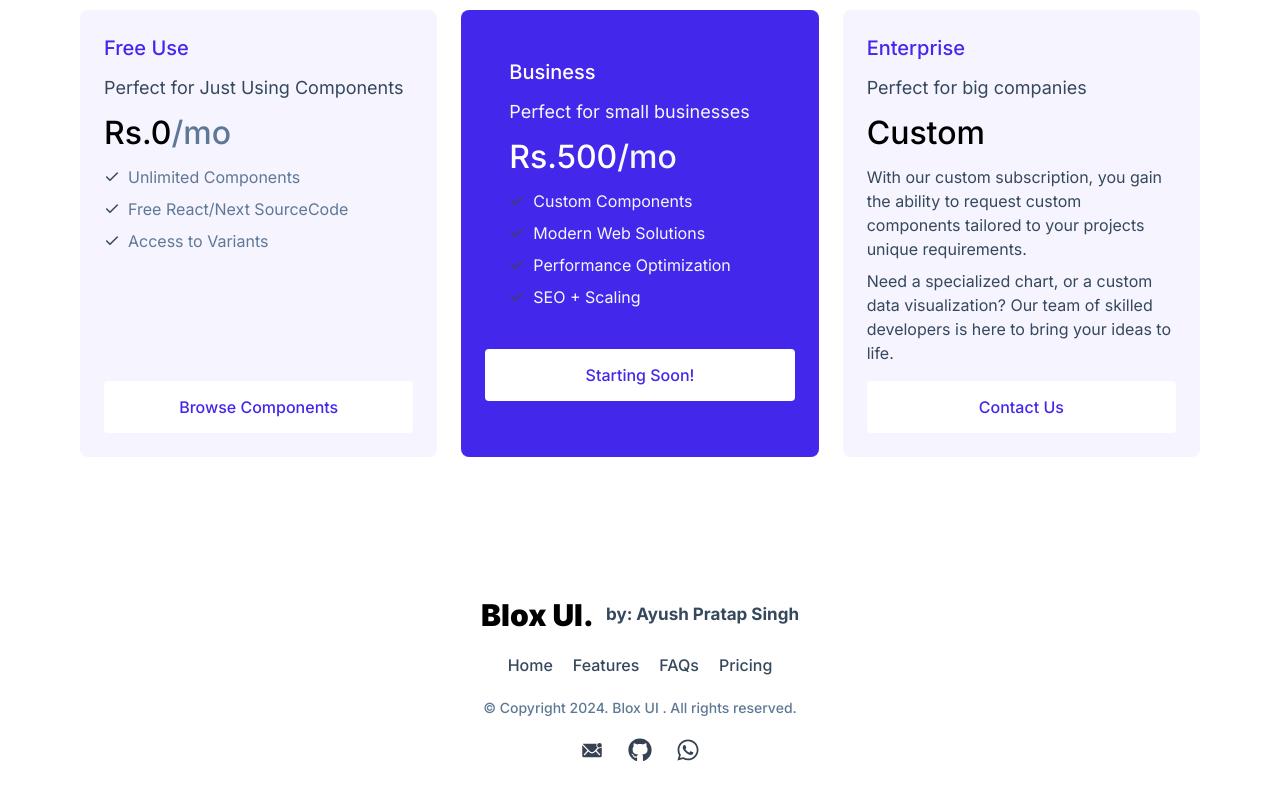
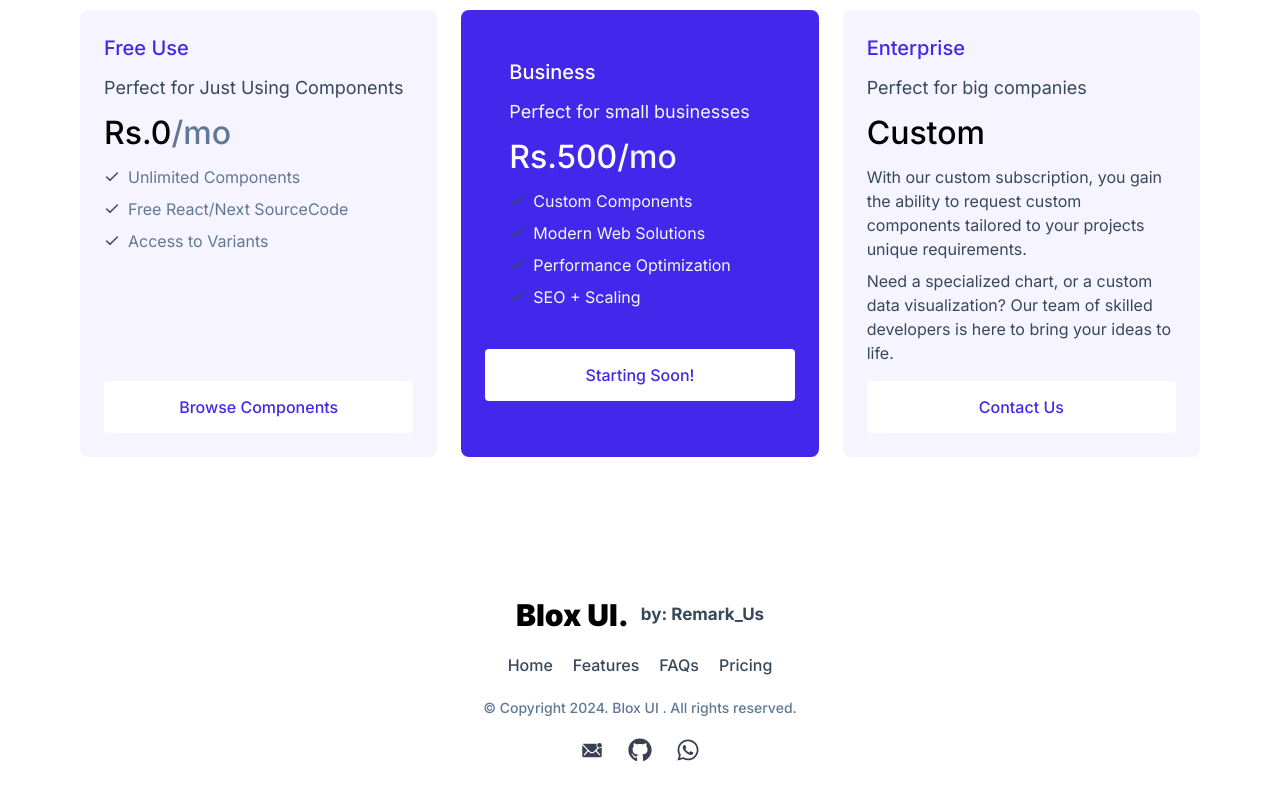
Before and after one commit to Ayuxh-Pratap/BloxUI-Home, a Next.js app: page / in a window 1280 px wide. Shown: the part 4386-5186 px from the top of the page. Built offline with nearby package versions, Linux system fonts and the light colour scheme.

Commit message:
Update Footer.tsx

```diff
--- a/app/components/Footer.tsx
+++ b/app/components/Footer.tsx
@@ -33,7 +33,7 @@ export function Footer() {
     <div className="pt-[80px] pb-[40px]">
       <div className="flex items-center justify-center gap-x-[12px]">
         <h1 className="text-3xl font-black">Blox UI.</h1>
-        <p className="font-bold text-[#36485C] text-[17px]">by: Ayush Pratap Singh</p>
+        <p className="font-bold text-[#36485C] text-[17px]">by: Remark_Us</p>
       </div>
 
       <ul className="flex flex-col items-center gap-y-[32px] pt-[56px] text-[#36485C] sm:flex-row sm:justify-center sm:gap-x-5 sm:pt-5">
```
